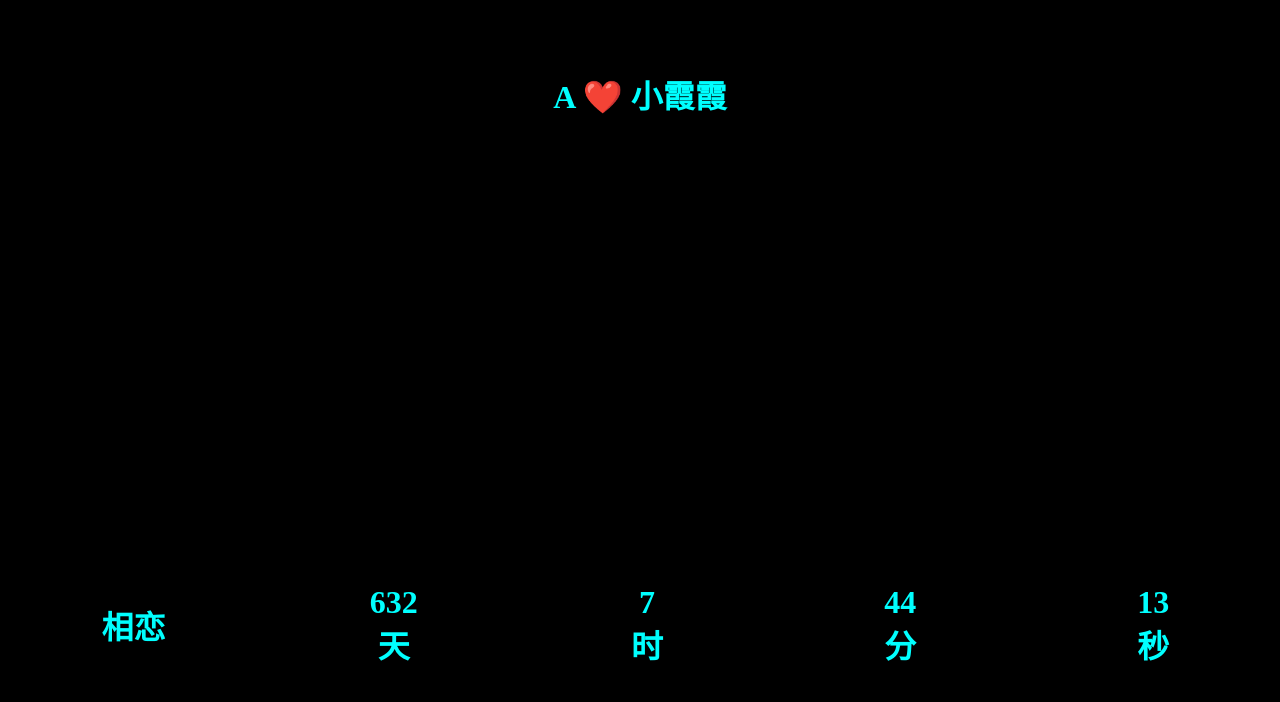
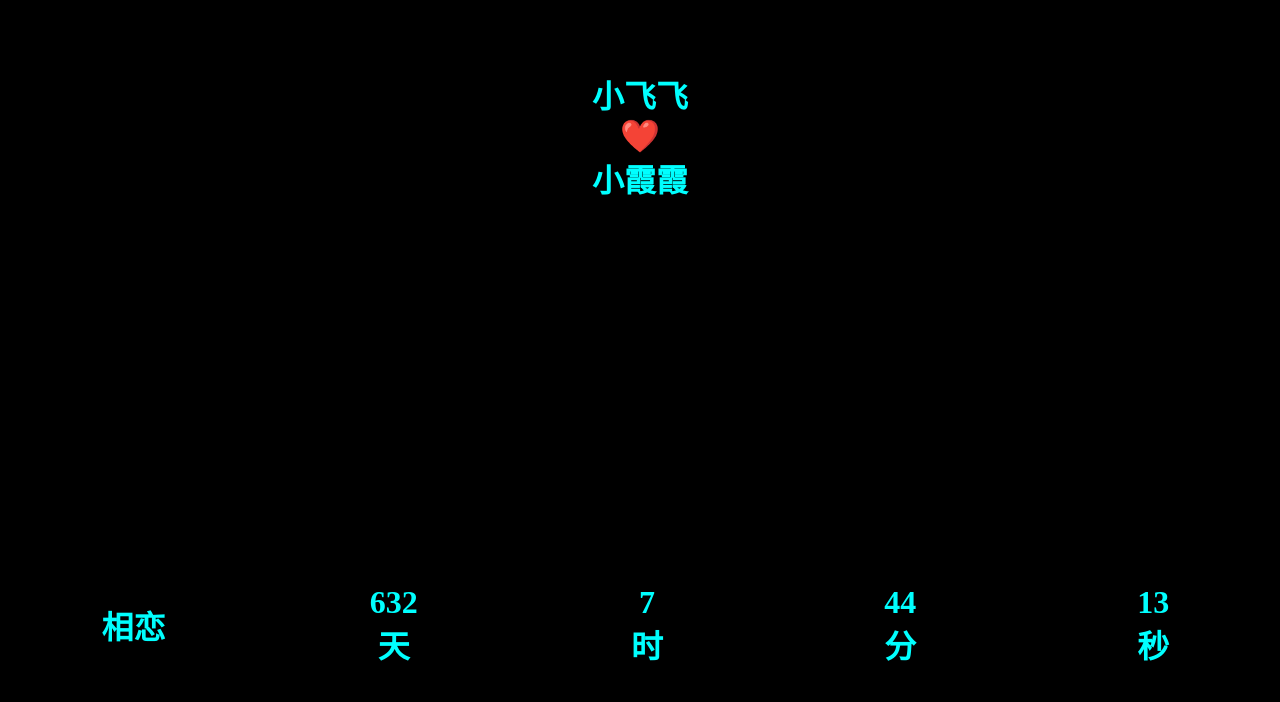
Before and after one commit to qweyaw/qweyaw.github.io, a plain HTML site: page index.html in a window 1280 px wide. Shown: the top 702 px of the page. Drawn offline with Linux system fonts and the light colour scheme; no server answers.

Commit message:
feat: add name

```diff
--- a/css/style.css
+++ b/css/style.css
@@ -8,8 +8,13 @@ h1 {
   left: 50%;
   transform: translateX(-50%);
 }
-.name {
+.firstname {
   top: 50px;
+  text-align: center;
+  color: aqua;
+}
+.lastname {
+  bottom: 50px;
   color: aqua;
 }
 .time {
--- a/index.html
+++ b/index.html
@@ -16,7 +16,7 @@
     <script src="./js/OBJLoader.js"></script>
     <script src="./js/gsap.min.js"></script>
     <script src="./js/script.js"></script>
-    <h1 class="name">A ❤️ 小霞霞</h1>
+    <h1 class="firstname">小飞飞 <br> ❤️ <br> 小霞霞</h1>
     <canvas
       width="1358"
       height="613"
```
